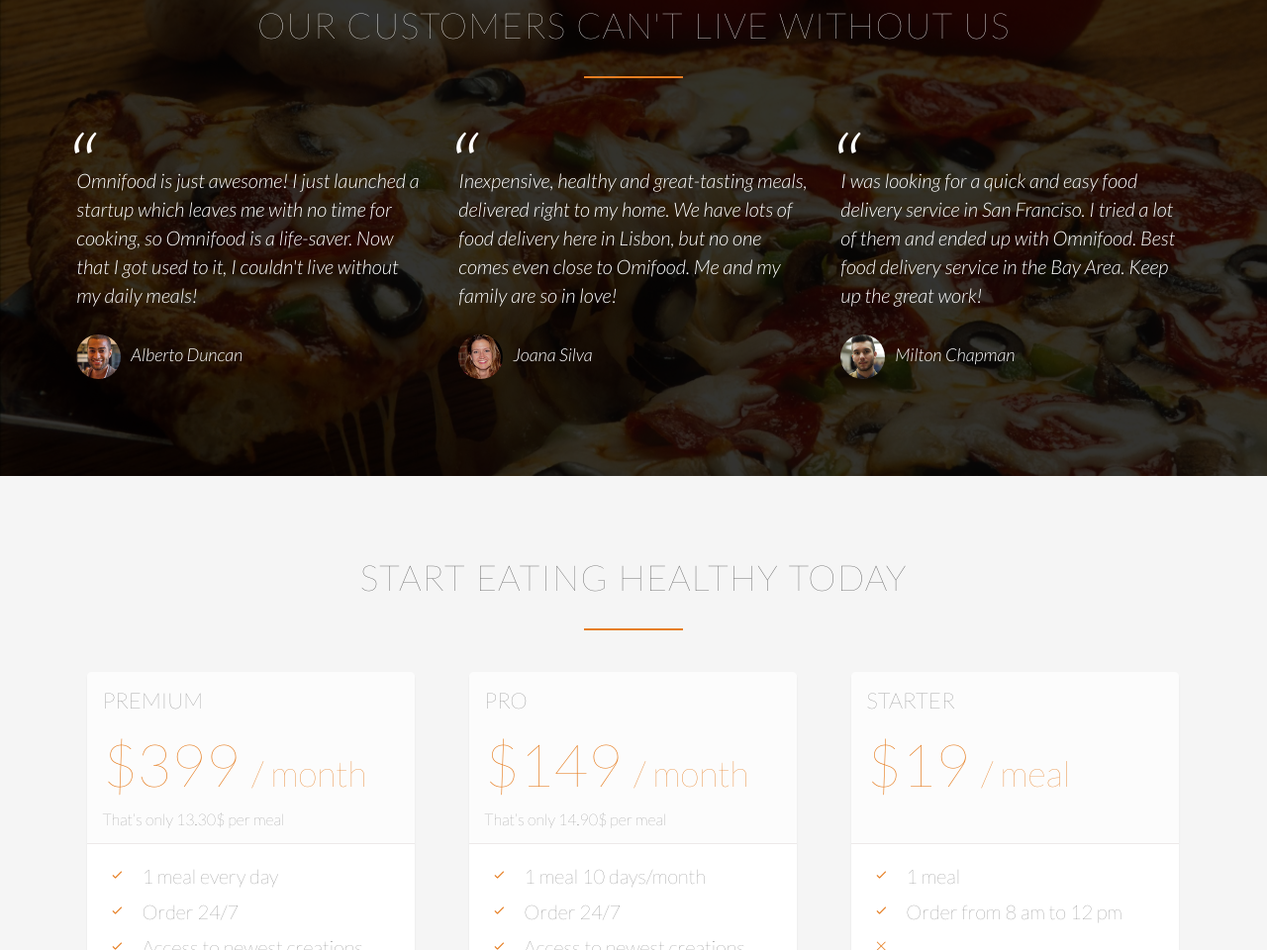
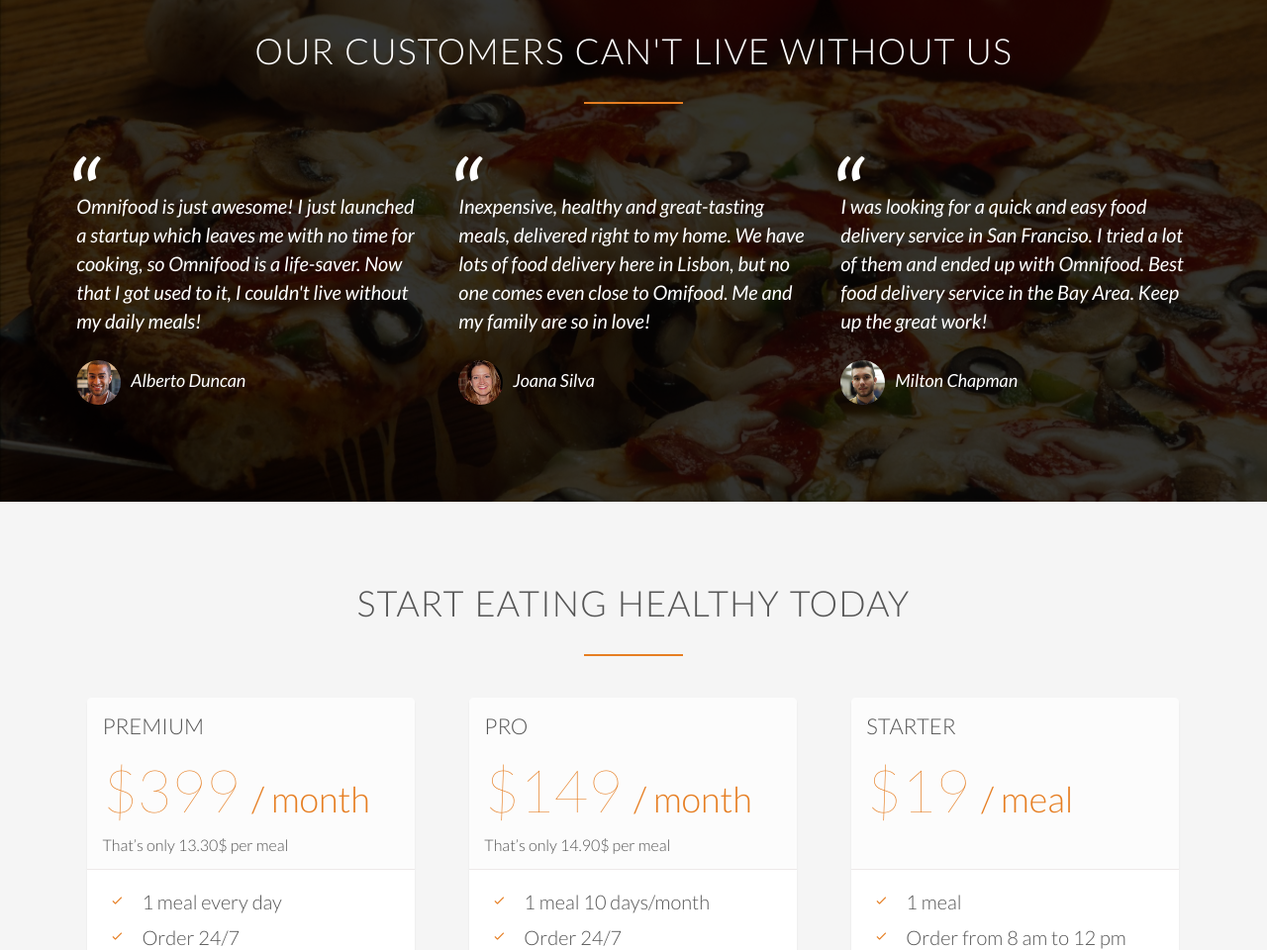
Before and after one commit to runnerdave/omnifood-site, a plain HTML site: page index.html in a window 1280 px wide. Shown: the part 3431-4391 px from the top of the page at 99% size. Drawn offline with Linux system fonts and the light colour scheme; files whose address does not match are found by name.

Commit message:
fixed the font

```diff
--- a/index.html
+++ b/index.html
@@ -5,7 +5,7 @@
     <meta charset="UTF-8">
     <meta name="viewport" content="width=device-width, initial-scale=1.0" />
 
-    <link href="https://fonts.googleapis.com/css?family=Lato:100,300i,400,400i" rel="stylesheet" />
+    <link href="https://fonts.googleapis.com/css?family=Lato:100,300,400,400i" rel="stylesheet" />
 
     <link rel="stylesheet" href="vendor/css/normalize.css" type="text/css" />
     <link rel="stylesheet" href="vendor/css/grid.css" type="text/css" />
```
